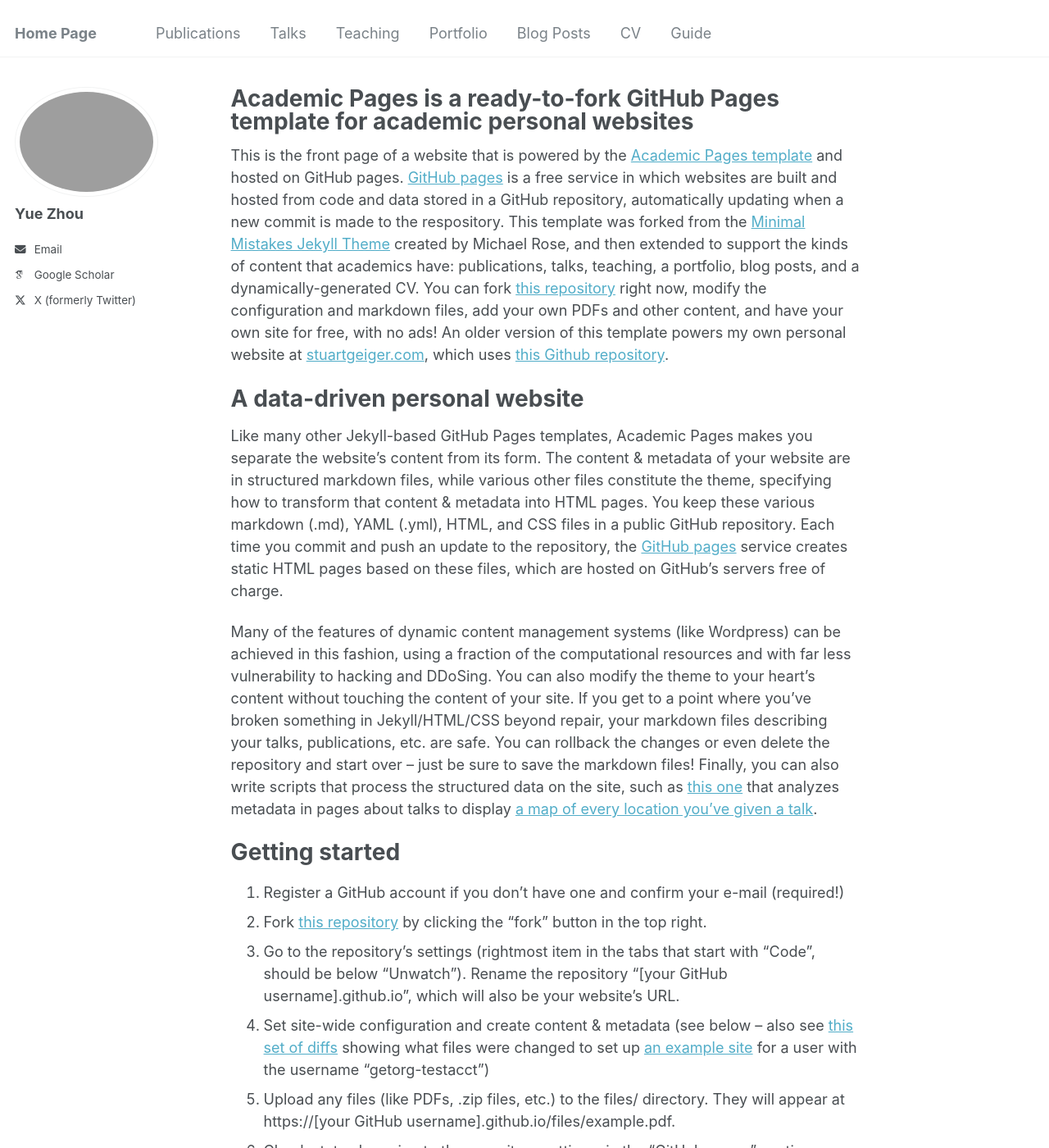
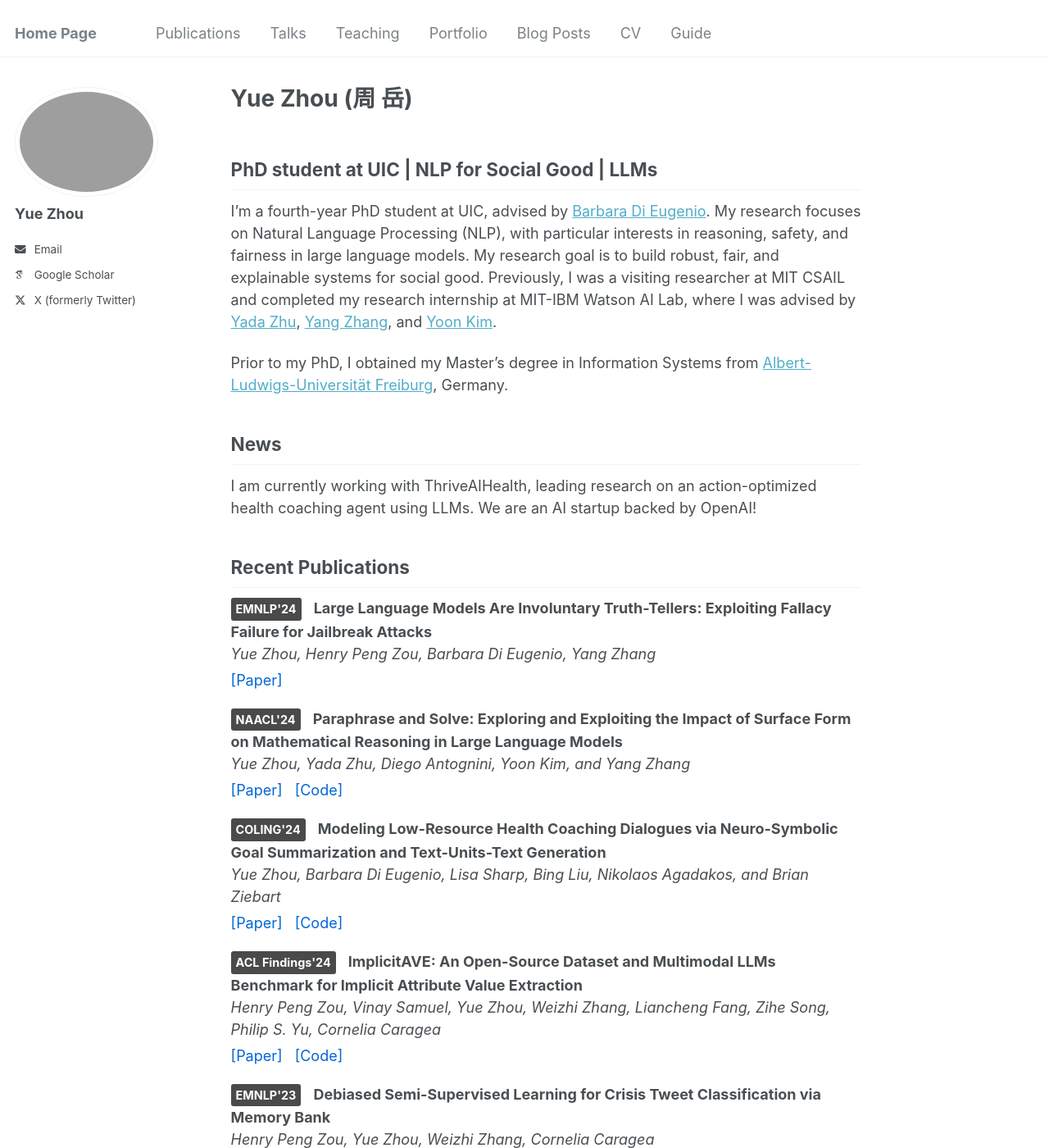
Before and after one commit to Yue-LLM-Pit/Yue-LLM-Pit.github.io, a Jekyll site: the page built from _pages/about.md, in a window 1280 px wide and 1400 px high. Shown: the whole window at 82% size. Built offline with Jekyll 4.4.1, drawn with Linux system fonts in a browser that asks for light colours; some web fonts are replaced; some of the changed text lies outside the part shown.

Commit message:
Add files via upload

```diff
--- a/_pages/about.md
+++ b/_pages/about.md
@@ -1,49 +1,78 @@
 ---
 permalink: /
-title: "Academic Pages is a ready-to-fork GitHub Pages template for academic personal websites"
+title: "Yue Zhou (周 岳) "
 author_profile: true
 redirect_from:
   - /about/
   - /about.html
 ---
 
-This is the front page of a website that is powered by the [Academic Pages template](https://github.com/academicpages/academicpages.github.io) and hosted on GitHub pages. [GitHub pages](https://pages.github.com) is a free service in which websites are built and hosted from code and data stored in a GitHub repository, automatically updating when a new commit is made to the respository. This template was forked from the [Minimal Mistakes Jekyll Theme](https://mmistakes.github.io/minimal-mistakes/) created by Michael Rose, and then extended to support the kinds of content that academics have: publications, talks, teaching, a portfolio, blog posts, and a dynamically-generated CV. You can fork [this repository](https://github.com/academicpages/academicpages.github.io) right now, modify the configuration and markdown files, add your own PDFs and other content, and have your own site for free, with no ads! An older version of this template powers my own personal website at [stuartgeiger.com](http://stuartgeiger.com), which uses [this Github repository](https://github.com/staeiou/staeiou.github.io).
+## PhD student at UIC | NLP for Social Good | LLMs
 
-A data-driven personal website
-======
-Like many other Jekyll-based GitHub Pages templates, Academic Pages makes you separate the website's content from its form. The content & metadata of your website are in structured markdown files, while various other files constitute the theme, specifying how to transform that content & metadata into HTML pages. You keep these various markdown (.md), YAML (.yml), HTML, and CSS files in a public GitHub repository. Each time you commit and push an update to the repository, the [GitHub pages](https://pages.github.com/) service creates static HTML pages based on these files, which are hosted on GitHub's servers free of charge.
+I'm a fourth-year PhD student at UIC, advised by [Barbara Di Eugenio](https://cs.uic.edu/profiles/barbara-di-eugenio/). My research focuses on Natural Language Processing (NLP), with particular interests in reasoning, safety, and fairness in large language models. My research goal is to build robust, fair, and explainable systems for social good. Previously, I was a visiting researcher at MIT CSAIL and completed my research internship at MIT-IBM Watson AI Lab, where I was advised by [Yada Zhu](https://mitibmwatsonailab.mit.edu/people/yada-zhu/), [Yang Zhang](https://mitibmwatsonailab.mit.edu/people/yang-zhang/), and [Yoon Kim](https://people.csail.mit.edu/yoonkim/).
 
-Many of the features of dynamic content management systems (like Wordpress) can be achieved in this fashion, using a fraction of the computational resources and with far less vulnerability to hacking and DDoSing. You can also modify the theme to your heart's content without touching the content of your site. If you get to a point where you've broken something in Jekyll/HTML/CSS beyond repair, your markdown files describing your talks, publications, etc. are safe. You can rollback the changes or even delete the repository and start over -- just be sure to save the markdown files! Finally, you can also write scripts that process the structured data on the site, such as [this one](https://github.com/academicpages/academicpages.github.io/blob/master/talkmap.ipynb) that analyzes metadata in pages about talks to display [a map of every location you've given a talk](https://academicpages.github.io/talkmap.html).
+Prior to my PhD, I obtained my Master's degree in Information Systems from [Albert-Ludwigs-Universität Freiburg](https://uni-freiburg.de/en/), Germany.
 
-Getting started
-======
-1. Register a GitHub account if you don't have one and confirm your e-mail (required!)
-1. Fork [this repository](https://github.com/academicpages/academicpages.github.io) by clicking the "fork" button in the top right.
-1. Go to the repository's settings (rightmost item in the tabs that start with "Code", should be below "Unwatch"). Rename the repository "[your GitHub username].github.io", which will also be your website's URL.
-1. Set site-wide configuration and create content & metadata (see below -- also see [this set of diffs](http://archive.is/3TPas) showing what files were changed to set up [an example site](https://getorg-testacct.github.io) for a user with the username "getorg-testacct")
-1. Upload any files (like PDFs, .zip files, etc.) to the files/ directory. They will appear at https://[your GitHub username].github.io/files/example.pdf.
-1. Check status by going to the repository settings, in the "GitHub pages" section
 
-Site-wide configuration
-------
-The main configuration file for the site is in the base directory in [_config.yml](https://github.com/academicpages/academicpages.github.io/blob/master/_config.yml), which defines the content in the sidebars and other site-wide features. You will need to replace the default variables with ones about yourself and your site's github repository. The configuration file for the top menu is in [_data/navigation.yml](https://github.com/academicpages/academicpages.github.io/blob/master/_data/navigation.yml). For example, if you don't have a portfolio or blog posts, you can remove those items from that navigation.yml file to remove them from the header.
+## News
 
-Create content & metadata
-------
-For site content, there is one markdown file for each type of content, which are stored in directories like _publications, _talks, _posts, _teaching, or _pages. For example, each talk is a markdown file in the [_talks directory](https://github.com/academicpages/academicpages.github.io/tree/master/_talks). At the top of each markdown file is structured data in YAML about the talk, which the theme will parse to do lots of cool stuff. The same structured data about a talk is used to generate the list of talks on the [Talks page](https://academicpages.github.io/talks), each [individual page](https://academicpages.github.io/talks/2012-03-01-talk-1) for specific talks, the talks section for the [CV page](https://academicpages.github.io/cv), and the [map of places you've given a talk](https://academicpages.github.io/talkmap.html) (if you run this [python file](https://github.com/academicpages/academicpages.github.io/blob/master/talkmap.py) or [Jupyter notebook](https://github.com/academicpages/academicpages.github.io/blob/master/talkmap.ipynb), which creates the HTML for the map based on the contents of the _talks directory).
+{% capture include_content %}
+{% include_relative news.md %}
+{% endcapture %}
+{{ include_content | split: '---' | last }}
 
-**Markdown generator**
+## Recent Publications
 
-I have also created [a set of Jupyter notebooks](https://github.com/academicpages/academicpages.github.io/tree/master/markdown_generator
-) that converts a CSV containing structured data about talks or presentations into individual markdown files that will be properly formatted for the Academic Pages template. The sample CSVs in that directory are the ones I used to create my own personal website at stuartgeiger.com. My usual workflow is that I keep a spreadsheet of my publications and talks, then run the code in these notebooks to generate the markdown files, then commit and push them to the GitHub repository.
 
-How to edit your site's GitHub repository
-------
-Many people use a git client to create files on their local computer and then push them to GitHub's servers. If you are not familiar with git, you can directly edit these configuration and markdown files directly in the github.com interface. Navigate to a file (like [this one](https://github.com/academicpages/academicpages.github.io/blob/master/_talks/2012-03-01-talk-1.md) and click the pencil icon in the top right of the content preview (to the right of the "Raw | Blame | History" buttons). You can delete a file by clicking the trashcan icon to the right of the pencil icon. You can also create new files or upload files by navigating to a directory and clicking the "Create new file" or "Upload files" buttons.
+<style>
+.pub-item {
+  margin-bottom: 20px;
+}
+.conference-badge {
+  display: inline-block;
+  padding: 3px 6px;
+  font-size: 0.8em;
+  font-weight: bold;
+  color: white;
+  background-color: #4a4a4a;
+  border-radius: 3px;
+  margin-right: 10px;
+}
+.pub-title {
+  font-weight: bold;
+}
+.pub-authors {
+  font-style: italic;
+  margin-bottom: 5px;
+}
+.pub-links a {
+  margin-right: 10px;
+  text-decoration: none;
+  color: #0366d6;
+}
+</style>
 
-Example: editing a markdown file for a talk
-![Editing a markdown file for a talk](/images/editing-talk.png)
+{% capture publications_content %}
+{% include_relative selected-publications.md %}
+{% endcapture %}
 
-For more info
-------
-More info about configuring Academic Pages can be found in [the guide](https://academicpages.github.io/markdown/). The [guides for the Minimal Mistakes theme](https://mmistakes.github.io/minimal-mistakes/docs/configuration/) (which this theme was forked from) might also be helpful.
+{% assign pub_items = publications_content | split: '<div class="pub-item"' %}
+{% assign filtered_pubs = "" | split: ',' %}
+{% for item in pub_items %}
+  {% if item contains 'data-homepage="true"' %}
+    {% assign filtered_pubs = filtered_pubs | push: item %}
+  {% endif %}
+{% endfor %}
+
+{% for pub in filtered_pubs limit:5 %}
+<div class="pub-item"{{ pub }}
+{% endfor %}
+
+
+## Miscellaneous
+
+My first name is pronounced /y̯œ/ ("yoo-eh").
+
+I speak Mandarin, English, and German, and I enjoy learning languages.
+
+I am an amateur foil fencer.
--- /dev/null
+++ b/_pages/news.md
@@ -0,0 +1,6 @@
+---
+title: "News"
+permalink: /news/
+---
+
+I am currently working with ThriveAIHealth, leading research on an action-optimized health coaching agent using LLMs. We are an AI startup backed by OpenAI!
--- /dev/null
+++ b/_pages/selected-publications.md
@@ -0,0 +1,161 @@
+---
+title: "Publications"
+permalink: /selected-publications/
+---
+
+<style>
+.pub-item {
+  margin-bottom: 20px;
+}
+.conference-badge {
+  display: inline-block;
+  padding: 3px 6px;
+  font-size: 0.8em;
+  font-weight: bold;
+  color: white;
+  background-color: #4a4a4a;
+  /* background-color: #505050; */
+  border-radius: 3px;
+  margin-right: 10px;
+}
+.pub-title {
+  font-weight: bold;
+}
+.pub-authors {
+  font-style: italic;
+  margin-bottom: 5px;
+}
+.pub-links a {
+  margin-right: 10px;
+  text-decoration: none;
+  color: #0366d6;
+}
+</style>
+
+<div class="pub-item" data-homepage="true">
+  <span class="conference-badge">EMNLP'24</span>
+  <span class="pub-title">Large Language Models Are Involuntary Truth-Tellers: Exploiting Fallacy Failure for Jailbreak Attacks</span>
+  <div class="pub-authors">Yue Zhou, Henry Peng Zou, Barbara Di Eugenio, Yang Zhang</div>
+  <div class="pub-links">
+    <a href="https://arxiv.org/abs/2407.00869">[Paper]</a>
+  </div>
+</div>
+
+
+<div class="pub-item" data-homepage="true">
+  <span class="conference-badge">NAACL'24</span>
+  <span class="pub-title">Paraphrase and Solve: Exploring and Exploiting the Impact of Surface Form on Mathematical Reasoning in Large Language Models</span>
+  <div class="pub-authors">Yue Zhou, Yada Zhu, Diego Antognini, Yoon Kim, and Yang Zhang</div>
+  <div class="pub-links">
+    <a href="https://aclanthology.org/2024.naacl-long.153/">[Paper]</a>
+    <!-- <a href="https://openreview.net/forum?id=lnPP2TO3jW7">[OpenReview]</a> -->
+    <a href="https://github.com/Yue-LLM-Pit/SCoP/">[Code]</a>
+  </div>
+</div>
+
+
+<div class="pub-item">
+  <span class="conference-badge">Under Review'24</span>
+  <span class="pub-title">Unveiling Performance Challenges of Large Language Models in Low-Resource Healthcare: A Demographic Fairness Perspective</span>
+  <div class="pub-authors">Yue Zhou, Barbara Di Eugenio, Lu Cheng</div>
+</div>
+
+
+
+<div class="pub-item" data-homepage="true">
+  <span class="conference-badge">COLING'24</span>
+  <span class="pub-title">Modeling Low-Resource Health Coaching Dialogues via Neuro-Symbolic Goal Summarization and Text-Units-Text Generation</span>
+  <div class="pub-authors">Yue Zhou, Barbara Di Eugenio, Lisa Sharp, Bing Liu, Nikolaos Agadakos, and Brian Ziebart</div>
+   <div class="pub-links">
+    <a href="https://aclanthology.org/2024.lrec-main.1005/">[Paper]</a>
+    <a href="https://github.com/uic-nlp-lab/virtualcoachdata">[Code]</a>
+  </div>
+</div>
+
+<div class="pub-item" data-homepage="true">
+  <span class="conference-badge">ACL Findings'24</span>
+  <span class="pub-title">ImplicitAVE: An Open-Source Dataset and Multimodal LLMs Benchmark for Implicit Attribute Value Extraction</span>
+  <div class="pub-authors">Henry Peng Zou, Vinay Samuel, Yue Zhou, Weizhi Zhang, Liancheng Fang, Zihe Song, Philip S. Yu, Cornelia Caragea</div>
+  <div class="pub-links">
+    <a href="https://aclanthology.org/2024.findings-acl.20/">[Paper]</a>
+    <a href="https://github.com/HenryPengZou/ImplicitAVE">[Code]</a>
+  </div>
+
+</div>
+
+
+<div class="pub-item">
+  <span class="conference-badge">arXiv'23</span>
+  <span class="pub-title">Towards Data Contamination Detection for Modern Large Language Models: Limitations, Inconsistencies, and Oracle Challenges</span>
+  <div class="pub-authors">Vinay Samuel, Yue Zhou, Henry Peng Zou</div>
+  <div class="pub-links">
+    <a href="https://arxiv.org/abs/2409.09927">[Paper]</a>
+    <a href="https://github.com/vsamuel2003/data-contamination">[Code]</a>
+  </div>
+</div>
+
+<div class="pub-item">
+  <span class="conference-badge">arXiv'23</span>
+  <span class="pub-title">PersonaGym: Evaluating Persona Agents and LLMs</span>
+  <div class="pub-authors">Vinay Samuel, Henry Peng Zou, Yue Zhou, Shreyas Chaudhari, Ashwin Kalyan, Tanmay Rajpurohit, Ameet Deshpande, Karthik Narasimhan, Vishvak Murahari</div>
+  <div class="pub-links">
+    <a href="https://arxiv.org/abs/2407.18416">[Paper]</a>
+    <a href="https://github.com/vsamuel2003/PersonaGym">[Code]</a>
+    <a href="https://personagym.com/">[Website]</a>
+  </div>
+</div>
+
+
+<div class="pub-item" data-homepage="true">
+  <span class="conference-badge">EMNLP'23</span>
+  <span class="pub-title">Debiased Semi-Supervised Learning for Crisis Tweet Classification via Memory Bank</span>
+  <div class="pub-authors">Henry Peng Zou, Yue Zhou, Weizhi Zhang, Cornelia Caragea</div>
+   <div class="pub-links">
+    <a href="https://aclanthology.org/2023.findings-emnlp.406/">[Paper]</a>
+    <a href="https://github.com/HenryPengZou/DeCrisisMB">[Code]</a>
+  </div>
+</div>
+
+<div class="pub-item">
+  <span class="conference-badge">ISCRAM'23</span>
+  <span class="pub-title">Semi-Supervised Few-Shot Learning for Fine-Grained Disaster Tweet Classification</span>
+  <div class="pub-authors">Henry Peng Zou, Yue Zhou, Cornelia Caragea, Doina Caragea</div>
+  <div class="pub-links">
+    <a href="https://arxiv.org/abs/2310.14627">[Paper]</a>
+  </div>
+</div>
+
+<div class="pub-item">
+  <span class="conference-badge">Manuscript'22</span>
+  <span class="pub-title">Tiny but Pervasive: Unveiling the Data Flaws in Natural Language Inference</span>
+  <div class="pub-authors">Yue Zhou, Henry Peng Zou, Cornelia Caragea, Barbara Di Eugenio</div>
+</div>
+
+<div class="pub-item">
+  <span class="conference-badge">COLING'22</span>
+  <span class="pub-title">Towards Enhancing Health Coaching Dialogue in Low-Resource Settings</span>
+  <div class="pub-authors">Yue Zhou, Barbara Di Eugenio, Brian Ziebart, Lisa Sharp, Bing Liu, Ben Gerber, Nikolaos Agadakos and Shweta Yadav</div>
+     <div class="pub-links">
+    <a href="https://aclanthology.org/2022.coling-1.58/">[Paper]</a>
+    <a href="https://github.com/uic-nlp-lab/virtualcoachdata">[Code]</a>
+  </div>
+
+</div>
+
+<div class="pub-item">
+  <span class="conference-badge">Manuscript'21</span>
+  <span class="pub-title">Is 'Covid' Negative? Stock Index Prediction with Word-Polarity-Over-Time</span>
+  <div class="pub-authors">Yue Zhou, Kerstin Voigt, Eduard Dragut, Yan Zhang</div>
+</div>
+
+<div class="pub-item">
+  <span class="conference-badge">ISMIS'20</span>
+  <span class="pub-title">Satirical News Detection with Semantic Feature Extraction and Game-theoretic Rough Sets</span>
+  <div class="pub-authors">Yue Zhou, Yan Zhang, Jingtao Yao</div>
+</div>
+
+<div class="pub-item">
+  <span class="conference-badge">IPMU'20</span>
+  <span class="pub-title">Feature Extraction with TF-IDF and Game-Theoretic Shadowed Sets</span>
+  <div class="pub-authors">Yan Zhang*, Yue Zhou*, Jingtao Yao</div>
+</div>
```
